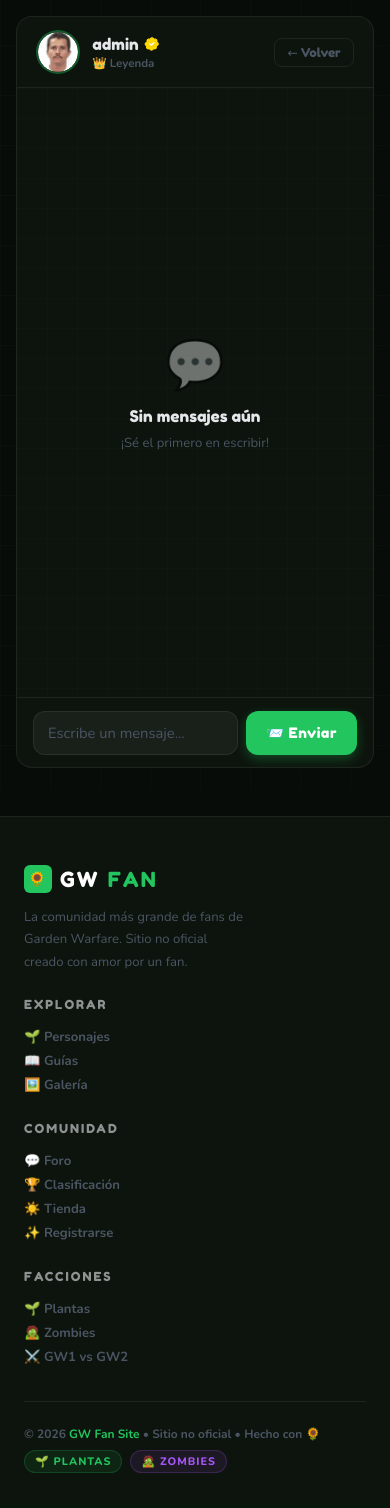
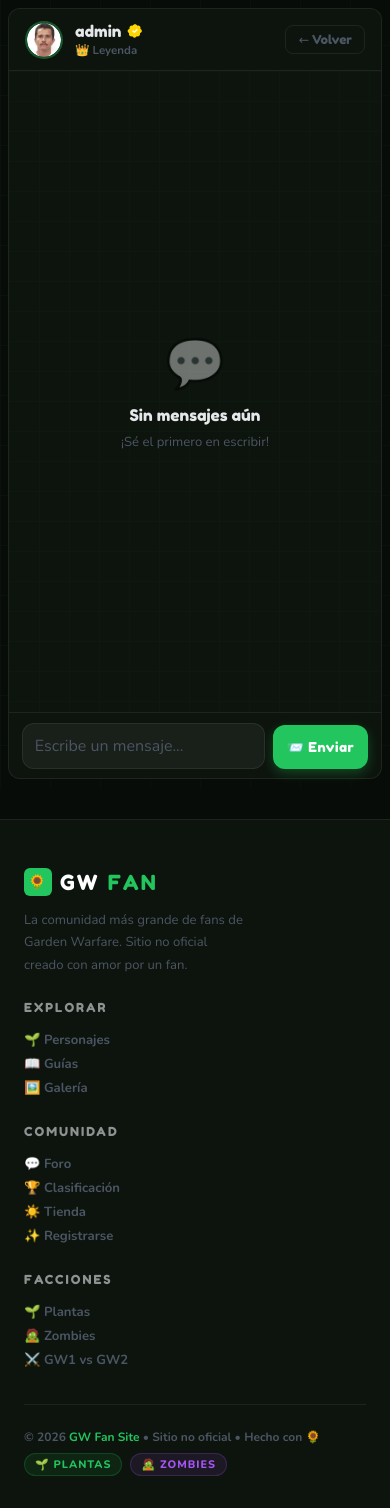
Before and after one commit to chango-con-internet/GW_fansite, a Django app: page /usuarios/mensajes/admin/ in a window 390 px wide. Shown: the part 55-1563 px from the top of the page. Before the commit the page ends 1528 px from the top, so only its background shows below. Run offline with Django 5.2, Linux system fonts and the light colour scheme; a user stored in the database is signed in; data comes from the database, SQL or seed files in the repository.

Commit message:
fix: chat responsive móvil

```diff
--- a/usuarios/templates/usuarios/conversacion.html
+++ b/usuarios/templates/usuarios/conversacion.html
@@ -6,9 +6,16 @@
 * { margin: 0; padding: 0; box-sizing: border-box; }
 
 .conv-page {
-  height: calc(100vh - 60px);
+  height: calc(100vh - 57px);
   display: flex; flex-direction: column;
   max-width: 900px; margin: 0 auto; padding: 1rem;
+}
+
+@media (max-width: 768px) {
+  .conv-page {
+    height: calc(100vh - 57px);
+    padding: 0.5rem;
+  }
 }
 
 /* HEADER */
@@ -26,18 +33,19 @@
 }
 .conv-header-avatar img { width: 100%; height: 100%; object-fit: cover; border-radius: 50%; }
 .conv-header-avatar.zombie { border-color: rgba(168,85,247,0.3); background: rgba(168,85,247,0.12); }
-.conv-header-info { flex: 1; }
+.conv-header-info { flex: 1; min-width: 0; }
 .conv-header-name {
   font-family: 'Fredoka One', cursive; font-size: 1rem;
   color: #e5e7eb; display: flex; align-items: center; gap: 5px;
-  text-decoration: none;
+  text-decoration: none; white-space: nowrap; overflow: hidden; text-overflow: ellipsis;
 }
 .conv-header-name:hover { color: var(--green); }
 .conv-header-sub { font-size: 0.72rem; color: var(--muted); font-weight: 700; margin-top: 1px; }
 .back-btn {
   font-family: 'Fredoka One', cursive; font-size: 0.78rem;
   color: var(--muted); text-decoration: none; padding: 6px 12px;
-  border-radius: 8px; border: 1px solid var(--border); transition: all 0.15s; flex-shrink: 0;
+  border-radius: 8px; border: 1px solid var(--border); transition: all 0.15s;
+  flex-shrink: 0; white-space: nowrap;
 }
 .back-btn:hover { color: #e5e7eb; border-color: rgba(255,255,255,0.15); }
 
@@ -47,13 +55,14 @@
   background: var(--bg2);
   border-left: 1px solid var(--border);
   border-right: 1px solid var(--border);
-  padding: 1.2rem;
+  padding: 1rem;
   overflow-y: auto;
   display: flex; flex-direction: column; gap: 6px;
   background-image:
     linear-gradient(rgba(34,197,94,0.02) 1px, transparent 1px),
     linear-gradient(90deg, rgba(34,197,94,0.02) 1px, transparent 1px);
   background-size: 30px 30px;
+  overscroll-behavior: contain;
 }
 .mensajes-box::-webkit-scrollbar { width: 4px; }
 .mensajes-box::-webkit-scrollbar-track { background: transparent; }
@@ -62,29 +71,38 @@
 /* MENSAJES */
 .msg-row {
   display: flex; gap: 8px; align-items: flex-end;
-  max-width: 72%; margin-bottom: 2px;
+  max-width: 80%;
 }
 .msg-row.sent { flex-direction: row-reverse; margin-left: auto; }
 .msg-row.received { margin-right: auto; }
 
+@media (max-width: 768px) {
+  .msg-row { max-width: 88%; }
+}
+
 .msg-avatar {
-  width: 32px; height: 32px; border-radius: 50%; flex-shrink: 0;
+  width: 28px; height: 28px; border-radius: 50%; flex-shrink: 0;
   background: rgba(34,197,94,0.12); border: 1.5px solid rgba(34,197,94,0.3);
   display: flex; align-items: center; justify-content: center;
-  font-size: 0.85rem; overflow: hidden; padding: 0;
+  font-size: 0.8rem; overflow: hidden; padding: 0;
+  align-self: flex-end; margin-bottom: 18px;
 }
 .msg-avatar img { width: 100%; height: 100%; object-fit: cover; border-radius: 50%; }
 
-.msg-content { display: flex; flex-direction: column; max-width: 100%; }
+.msg-content {
+  display: flex; flex-direction: column;
+  max-width: calc(100% - 40px);
+  min-width: 0;
+}
 .msg-row.sent .msg-content { align-items: flex-end; }
 .msg-row.received .msg-content { align-items: flex-start; }
 
 .msg-bubble {
-  padding: 9px 14px; border-radius: 14px;
+  padding: 9px 13px; border-radius: 14px;
   font-size: 0.9rem; line-height: 1.55;
   word-wrap: break-word; overflow-wrap: break-word;
   word-break: break-word; white-space: pre-wrap;
-  max-width: 100%;
+  max-width: 100%; min-width: 0;
 }
 .msg-row.received .msg-bubble {
   background: rgba(255,255,255,0.07); color: #e5e7eb;
@@ -97,8 +115,8 @@
   border-radius: 14px 4px 14px 14px;
 }
 .msg-time {
-  font-size: 0.62rem; color: var(--muted); font-weight: 700; margin-top: 3px;
-  padding: 0 4px;
+  font-size: 0.62rem; color: var(--muted); font-weight: 700;
+  margin-top: 3px; padding: 0 4px;
 }
 
 /* FECHA SEPARADOR */
@@ -116,7 +134,7 @@
 .empty-msgs {
   flex: 1; display: flex; flex-direction: column;
   align-items: center; justify-content: center;
-  color: var(--muted); gap: 8px;
+  color: var(--muted); gap: 8px; padding: 2rem;
 }
 .empty-msgs-icon { font-size: 3rem; opacity: 0.4; }
 .empty-msgs-text { font-family: 'Fredoka One', cursive; font-size: 1rem; color: #e5e7eb; }
@@ -128,24 +146,38 @@
   border-radius: 0 0 16px 16px; padding: 0.8rem 1rem;
   flex-shrink: 0;
 }
-.msg-input-row { display: flex; gap: 8px; align-items: flex-end; }
+.msg-input-row {
+  display: flex; gap: 8px; align-items: flex-end;
+}
 .msg-textarea {
   flex: 1; padding: 10px 14px; border-radius: 12px;
   background: rgba(255,255,255,0.05); border: 1px solid var(--border);
   color: #e5e7eb; font-family: 'Nunito', sans-serif; font-size: 0.92rem;
   outline: none; resize: none; min-height: 44px; max-height: 120px;
   line-height: 1.5; transition: border-color 0.2s;
+  -webkit-appearance: none;
 }
 .msg-textarea:focus { border-color: rgba(34,197,94,0.3); }
 .msg-textarea::placeholder { color: var(--muted); }
+
 .msg-send {
-  padding: 10px 20px; border-radius: 12px; height: 44px;
+  padding: 10px 16px; border-radius: 12px; height: 44px;
   font-family: 'Fredoka One', cursive; font-size: 0.9rem; letter-spacing: 0.5px;
   background: var(--green); border: none; color: #fff; cursor: pointer;
   box-shadow: 0 4px 12px var(--green-glow); transition: all 0.2s;
   flex-shrink: 0; white-space: nowrap;
 }
-.msg-send:hover { background: var(--green-dark); transform: translateY(-1px); }
+.msg-send:hover { background: var(--green-dark); }
+.msg-send:active { transform: scale(0.97); }
+
+@media (max-width: 768px) {
+  .msg-form { padding: 0.6rem 0.8rem; border-radius: 0 0 12px 12px; }
+  .msg-textarea { font-size: 1rem; padding: 10px 12px; }
+  .msg-send { padding: 10px 14px; font-size: 0.85rem; }
+  .conv-header { padding: 0.7rem 1rem; border-radius: 12px 12px 0 0; }
+  .conv-header-avatar { width: 38px; height: 38px; }
+  .mensajes-box { padding: 0.8rem; }
+}
 {% endblock %}
 
 {% block content %}
@@ -187,7 +219,8 @@
   <div class="mensajes-box" id="mensajes-box">
     {% if mensajes %}
       {% for msg in mensajes %}
-      <div class="msg-row {% if msg.remitente == request.user %}sent{% else %}received{% endif %}">
+      <div class="msg-row {% if msg.remitente == request.user %}sent{% else %}received{% endif %}"
+        id="msg-{{ msg.id }}">
         <div class="msg-avatar">
           {% if msg.remitente.perfil.avatar %}
           <img src="{{ msg.remitente.perfil.avatar.url }}" alt="{{ msg.remitente.username }}">
@@ -231,15 +264,37 @@
   const box = document.getElementById('mensajes-box');
   if (box) box.scrollTop = box.scrollHeight;
 
+  // Auto-resize textarea
+  const textarea = document.getElementById('msg-input');
+  if (textarea) {
+    textarea.addEventListener('input', function() {
+      this.style.height = 'auto';
+      this.style.height = Math.min(this.scrollHeight, 120) + 'px';
+    });
+  }
+
   let ultimoId = {{ mensajes.last.id|default:0 }};
 
   function agregarMensaje(msg) {
+    // Eliminar empty state si existe
+    const empty = box.querySelector('.empty-msgs');
+    if (empty) empty.remove();
+
     const row = document.createElement('div');
     row.className = `msg-row ${msg.soy_yo ? 'sent' : 'received'}`;
+    row.id = `msg-${msg.id}`;
+
+    // Escapar HTML
+    const contenido = msg.contenido
+      .replace(/&/g, '&amp;')
+      .replace(/</g, '&lt;')
+      .replace(/>/g, '&gt;')
+      .replace(/\n/g, '<br>');
+
     row.innerHTML = `
       <div class="msg-avatar">${msg.avatar_emoji}</div>
       <div class="msg-content">
-        <div class="msg-bubble">${msg.contenido}</div>
+        <div class="msg-bubble">${contenido}</div>
         <div class="msg-time">${msg.fecha}</div>
       </div>
     `;
@@ -268,10 +323,12 @@
           soy_yo: true,
           contenido: contenido,
           fecha: data.fecha,
-          avatar_emoji: data.mi_avatar
+          avatar_emoji: data.mi_avatar,
+          id: data.id
         });
         ultimoId = data.id;
         input.value = '';
+        input.style.height = 'auto';
       }
     }).catch(() => {
       document.getElementById('msg-form').submit();
@@ -283,7 +340,11 @@
       .then(r => r.json())
       .then(data => {
         if (data.mensajes && data.mensajes.length > 0) {
-          data.mensajes.forEach(msg => agregarMensaje(msg));
+          data.mensajes.forEach(msg => {
+            if (!document.getElementById(`msg-${msg.id}`)) {
+              agregarMensaje(msg);
+            }
+          });
           ultimoId = data.mensajes[data.mensajes.length - 1].id;
         }
       }).catch(() => {});
```
